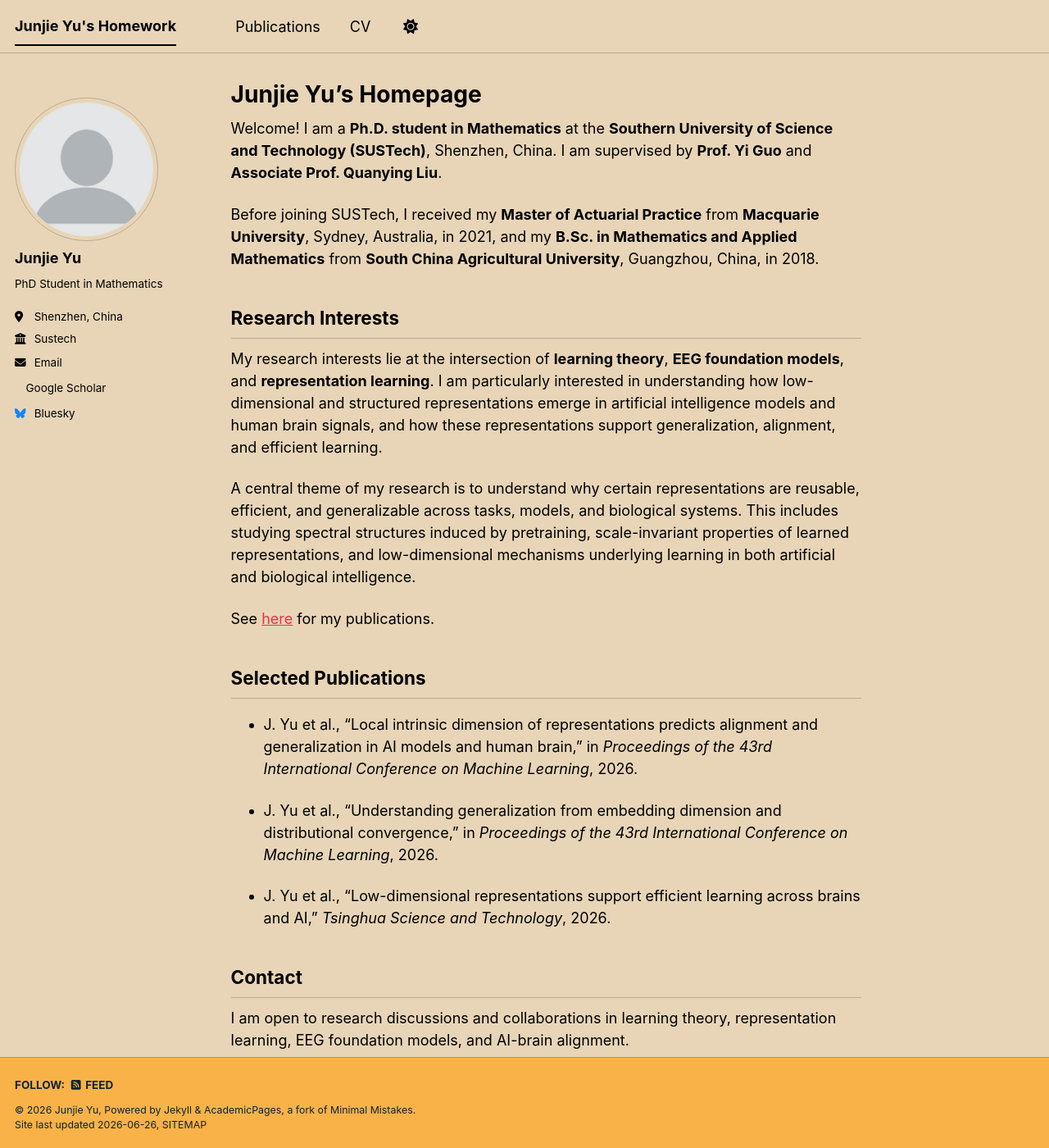
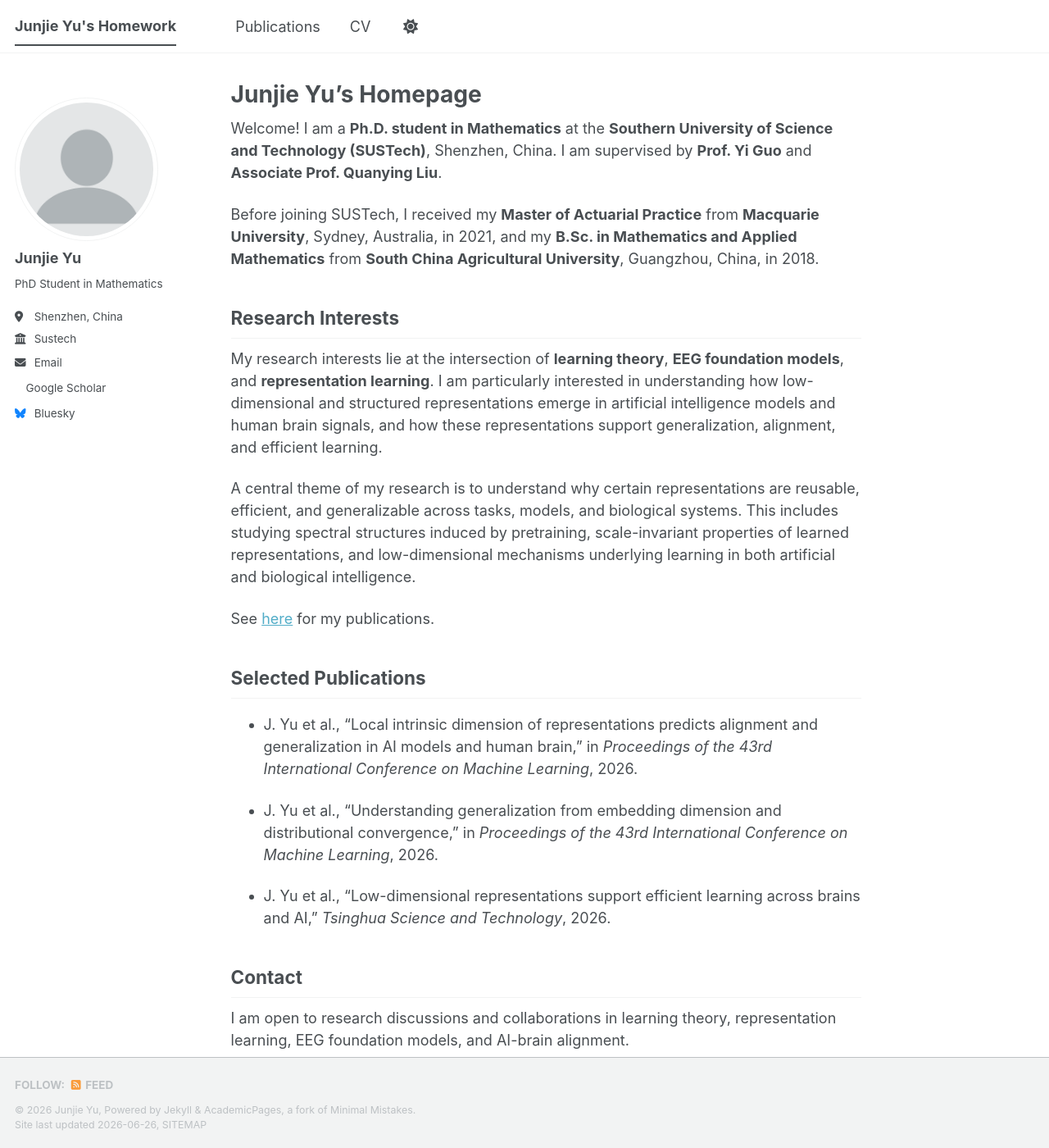
Before and after one commit to JunjieYu-HomePage/JunjieYu-HomePage.github.io, a Jekyll site: the page built from _pages/about.md, in a window 1280 px wide and 1400 px high. Shown: the whole window at 82% size. Built offline with Jekyll 4.4.1, drawn with Linux system fonts in a browser that asks for light colours; a style sheet for code colours, icons or effects is not loaded.

Commit message:
Update _config.yml

```diff
--- a/_config.yml
+++ b/_config.yml
@@ -8,7 +8,7 @@
 
 # Basic Site Settings
 locale                   : "en-US"
-site_theme               : "sunrise" # The available themes options are "default", "air", "sunrise", "mint", "dirt" and "contrast"
+site_theme               : "default" # The available themes options are "default", "air", "sunrise", "mint", "dirt" and "contrast"
 title                    : "Junjie Yu's Homework"
 title_separator          : "-"
 name                     : "Junjie Yu"
```
